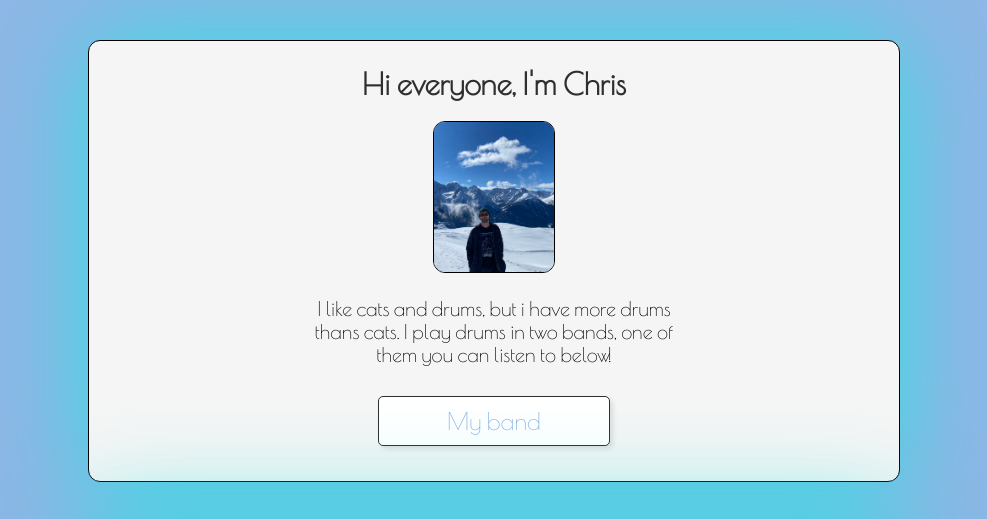
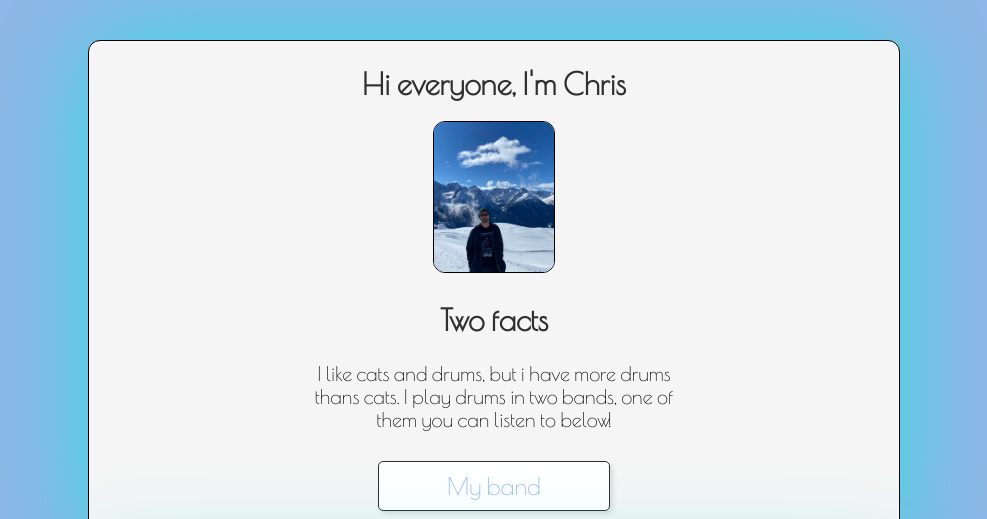
Before and after one commit to theotteryears/profile, a plain HTML site: page index.html in a window 1280 px wide. Shown: the top 519 px of the page, without its empty margins (146-1133 px from the left). Drawn offline with nearby package versions, Linux system fonts and the light colour scheme; a web font is replaced by a local one.

Commit message:
Added H2 to index.html

```diff
--- a/index.html
+++ b/index.html
@@ -21,6 +21,8 @@
 
       <img id="profile-pic" src="./images/1.jpeg" width="120" height="auto">
 
+      <h2>Two facts</h2>
+
       <p>I like cats and drums, but i have more drums thans cats. I play drums in two bands, one of them you can listen to below!</p>
 
       <a class="btn-blue" href="https://open.spotify.com/artist/5TUa95aB5Vu2CzwCnZd6t0" target="_blank">My band</a>
```
